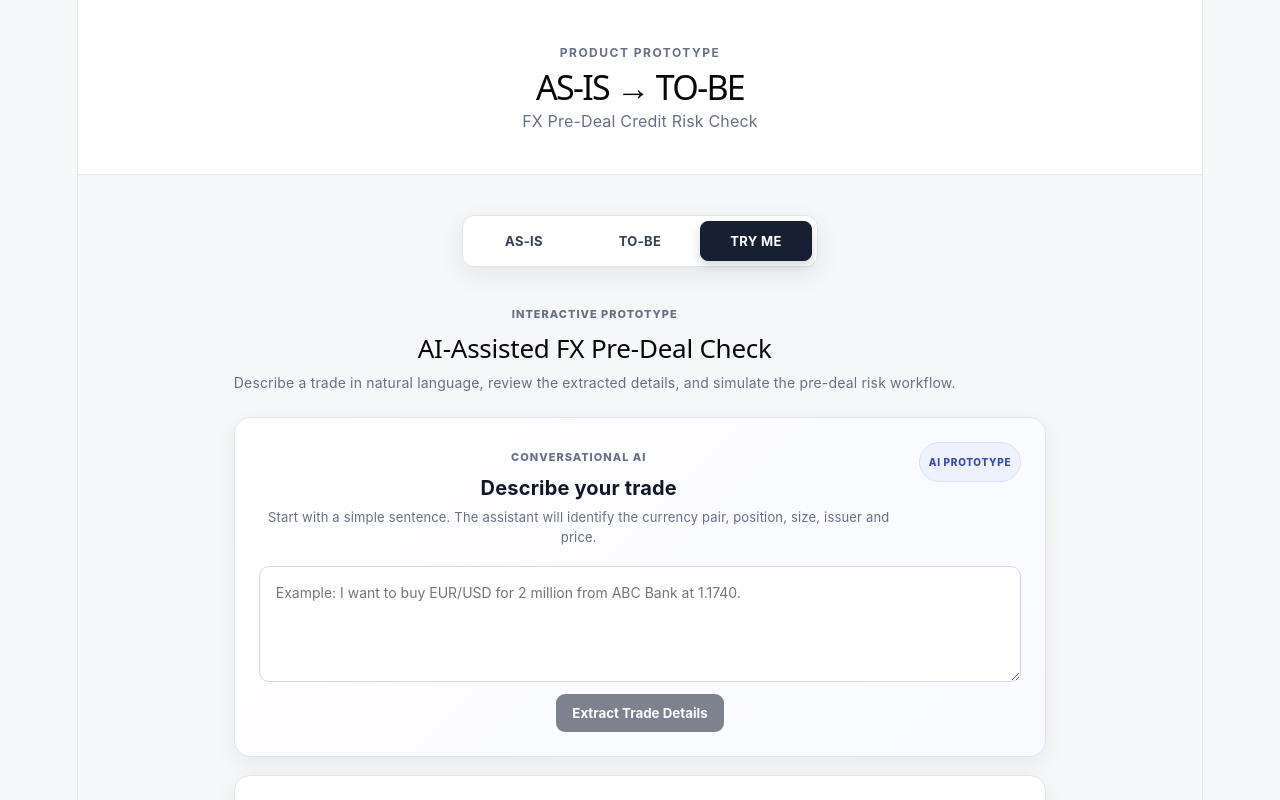
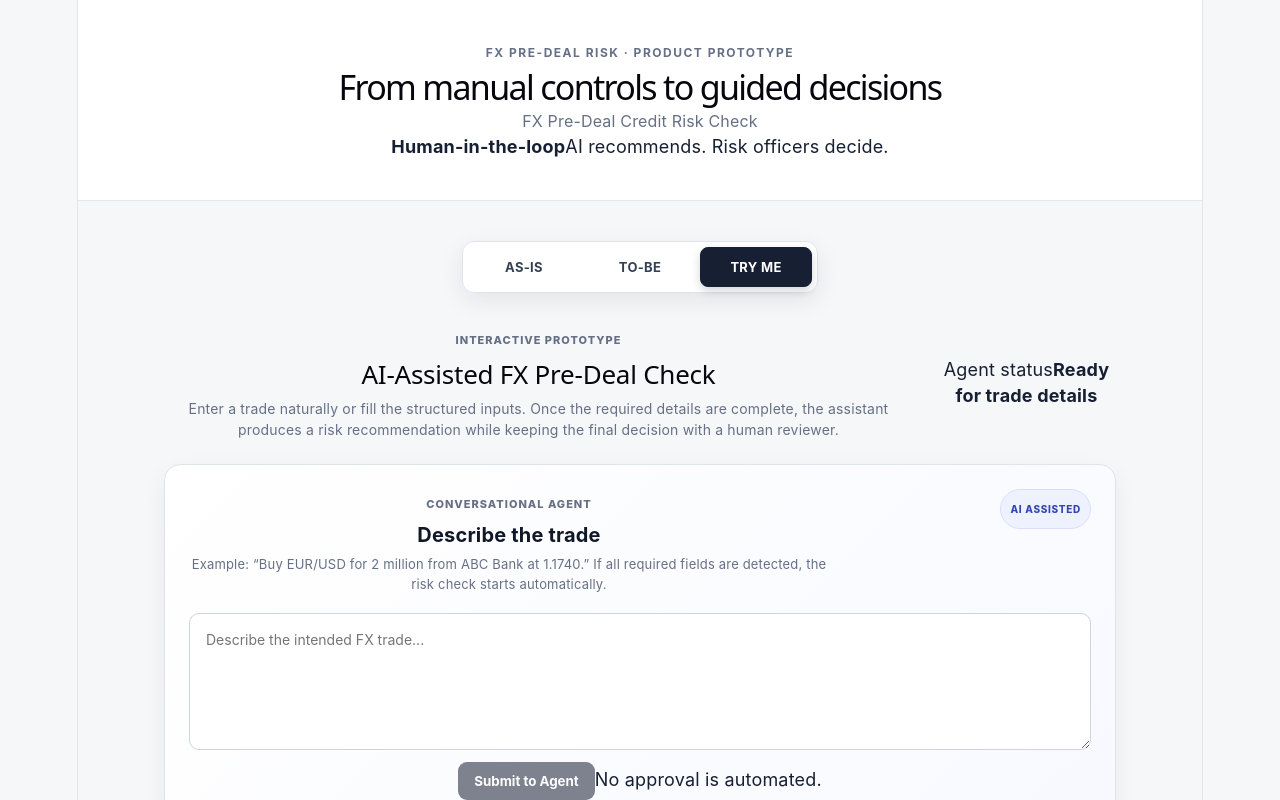
Before and after one commit to sukritipriya91-debug/fx-pre-deal-risk-prototype, a React (Vite) app: page / in a window 1280 px wide. Both pictures are taken after a click on the button "TRY ME". Shown: the top 800 px of the page. Built offline with nearby package versions, Linux system fonts and the light colour scheme.

Commit message:
Improve conversational pre-deal flow and guardrails

```diff
--- a/src/App.jsx
+++ b/src/App.jsx
@@ -1,4 +1,4 @@
-import { useState } from "react";
+import { useMemo, useState } from "react";
 import ProcessStep from "./Components/ProcessStep";
 import MetricCard from "./Components/MetricCard";
 import process from "./Data/process.json";
@@ -13,14 +13,57 @@ function App() {
   const [tradeMessage, setTradeMessage] = useState("");
   const [isExtracting, setIsExtracting] = useState(false);
   const [decision, setDecision] = useState(null);
+  const [assistantStatus, setAssistantStatus] = useState("Ready for trade details");
+
+  const isTradeComplete = useMemo(
+    () => Boolean(trade.currencyPair && trade.position && trade.lotSize && trade.issuer && trade.price),
+    [trade]
+  );
+
+  const calculateRisk = (tradeInput) => {
+    const lotSize = Number(tradeInput.lotSize);
+    const riskLevel = lotSize >= 5000000 ? "HIGH" : lotSize >= 2000000 ? "MEDIUM" : "LOW";
+    const confidence = riskLevel === "HIGH" ? 91 : riskLevel === "MEDIUM" ? 87 : 94;
+    return { level: riskLevel, confidence };
+  };
+
+  const runPreDealCheckForTrade = (tradeInput, { automated = false } = {}) => {
+    setValidationError("");
+    setRiskResult(null);
+    setDecision(null);
+
+    if (!tradeInput.currencyPair || !tradeInput.position || !tradeInput.lotSize || !tradeInput.issuer || !tradeInput.price) {
+      setValidationError("Please provide all mandatory trade parameters before running the check.");
+      setAssistantStatus("Waiting for missing trade details");
+      return;
+    }
+
+    setIsChecking(true);
+    setAssistantStatus(automated ? "Running automated pre-deal assessment" : "Running pre-deal assessment");
+    setTimeout(() => {
+      setRiskResult(calculateRisk(tradeInput));
+      setIsChecking(false);
+      setAssistantStatus("Recommendation ready — human decision required");
+    }, automated ? 900 : 1200);
+  };
 
   const handleChange = (field, value) => {
-    setTrade((previous) => ({ ...previous, [field]: value }));
+    setTrade((previous) => {
+      const nextTrade = { ...previous, [field]: value };
+      setRiskResult(null);
+      setDecision(null);
+      setValidationError("");
+      setAssistantStatus("Trade updated — review before decision");
+      return nextTrade;
+    });
   };
 
   const extractTradeFromMessage = () => {
     setValidationError("");
     setIsExtracting(true);
+    setRiskResult(null);
+    setDecision(null);
+    setAssistantStatus("Understanding your trade request");
 
     setTimeout(() => {
       const message = tradeMessage.toLowerCase();
@@ -52,41 +95,47 @@ function App() {
       const issuerMatch = message.match(/(?:from|issuer)\s+([a-zA-Z\s]+?)(?=\s+at\s+|\s+price\s+|$)/i);
       if (issuerMatch) issuer = issuerMatch[1].trim();
 
-      setTrade((previous) => ({ ...previous, currencyPair, position, lotSize, issuer, price }));
+      const extractedTrade = { currencyPair, position, lotSize, issuer, price };
+      setTrade(extractedTrade);
       setIsExtracting(false);
-    }, 800);
+
+      const complete = Object.values(extractedTrade).every(Boolean);
+      if (complete) {
+        setAssistantStatus("Trade captured — checking risk automatically");
+        runPreDealCheckForTrade(extractedTrade, { automated: true });
+      } else {
+        setAssistantStatus("Trade captured — complete the highlighted details");
+        setValidationError("I captured what I could. Please complete the missing mandatory trade details below.");
+      }
+    }, 650);
   };
 
-  const runPreDealCheck = () => {
-    setValidationError("");
-    setRiskResult(null);
-    setDecision(null);
-
-    if (!trade.currencyPair || !trade.position || !trade.lotSize || !trade.issuer || !trade.price) {
-      setValidationError("Please provide all mandatory trade parameters before running the check.");
-      return;
-    }
-
-    setIsChecking(true);
-    setTimeout(() => {
-      const lotSize = Number(trade.lotSize);
-      const riskLevel = lotSize >= 5000000 ? "HIGH" : lotSize >= 2000000 ? "MEDIUM" : "LOW";
-      const confidence = riskLevel === "HIGH" ? 91 : riskLevel === "MEDIUM" ? 87 : 94;
-      setRiskResult({ level: riskLevel, confidence });
-      setIsChecking(false);
-    }, 1500);
+  const runPreDealCheck = () => runPreDealCheckForTrade(trade);
+  const approveTrade = () => {
+    setDecision("APPROVED");
+    setAssistantStatus("Human decision recorded — trade approved");
   };
-
-  const approveTrade = () => setDecision("APPROVED");
-  const rejectTrade = () => setDecision("REJECTED");
+  const rejectTrade = () => {
+    setDecision("REJECTED");
+    setAssistantStatus("Human decision recorded — trade rejected");
+  };
 
   return (
     <>
       <header className="header">
-        <div>
-          <div className="eyebrow">PRODUCT PROTOTYPE</div>
-          <h1>AS-IS → TO-BE</h1>
-          <p>{process.name}</p>
+        <div className="header-shell">
+          <div>
+            <div className="eyebrow">FX PRE-DEAL RISK · PRODUCT PROTOTYPE</div>
+            <h1>From manual controls to guided decisions</h1>
+            <p>{process.name}</p>
+          </div>
+          <div className="header-status-card">
+            <span className="status-dot" />
+            <div>
+              <strong>Human-in-the-loop</strong>
+              <span>AI recommends. Risk officers decide.</span>
+            </div>
+          </div>
         </div>
       </header>
 
@@ -128,65 +177,88 @@ function App() {
 
         {activeTab === "tryIt" && (
           <section>
-            <div className="section-heading">
+            <div className="section-heading tryme-heading">
               <div>
                 <span className="section-label">INTERACTIVE PROTOTYPE</span>
                 <h2>AI-Assisted FX Pre-Deal Check</h2>
-                <p>Describe a trade in natural language, review the extracted details, and simulate the pre-deal risk workflow.</p>
+                <p>Enter a trade naturally or fill the structured inputs. Once the required details are complete, the assistant produces a risk recommendation while keeping the final decision with a human reviewer.</p>
               </div>
+              <div className="live-status"><span className="pulse" /><div><span>Agent status</span><strong>{assistantStatus}</strong></div></div>
             </div>
 
-            <div className="conversation-card">
-              <div className="conversation-header">
-                <div>
-                  <span className="section-label">CONVERSATIONAL AI</span>
-                  <h3>Describe your trade</h3>
-                  <p>Start with a simple sentence. The assistant will identify the currency pair, position, size, issuer and price.</p>
+            <div className="tryme-grid">
+              <div className="conversation-card premium-panel">
+                <div className="conversation-header">
+                  <div>
+                    <span className="section-label">CONVERSATIONAL AGENT</span>
+                    <h3>Describe the trade</h3>
+                    <p>Example: “Buy EUR/USD for 2 million from ABC Bank at 1.1740.” If all required fields are detected, the risk check starts automatically.</p>
+                  </div>
+                  <span className="prototype-badge">AI ASSISTED</span>
                 </div>
-                <span className="prototype-badge">AI PROTOTYPE</span>
+                <div className="conversation-input-area">
+                  <textarea value={tradeMessage} onChange={(e) => setTradeMessage(e.target.value)} placeholder="Describe the intended FX trade..." rows="5" />
+                  <div className="conversation-actions">
+                    <button className="extract-button" onClick={extractTradeFromMessage} disabled={isExtracting || !tradeMessage.trim()}>
+                      {isExtracting ? "Understanding trade..." : "Submit to Agent"}
+                    </button>
+                    <span className="microcopy">No approval is automated.</span>
+                  </div>
+                </div>
               </div>
-              <div className="conversation-input-area">
-                <textarea value={tradeMessage} onChange={(e) => setTradeMessage(e.target.value)} placeholder="Example: I want to buy EUR/USD for 2 million from ABC Bank at 1.1740." rows="4" />
-                <button className="extract-button" onClick={extractTradeFromMessage} disabled={isExtracting || !tradeMessage.trim()}>
-                  {isExtracting ? "Understanding trade..." : "Extract Trade Details"}
-                </button>
-              </div>
+
+              <aside className="guardrail-summary premium-panel">
+                <span className="section-label">CONTROL FRAMEWORK</span>
+                <h3>Human guardrails remain in force</h3>
+                <div className="guardrail-list">
+                  <div><span>01</span><p><strong>AI extracts</strong><br />Trade parameters are parsed from natural language.</p></div>
+                  <div><span>02</span><p><strong>AI recommends</strong><br />Risk classification is generated automatically.</p></div>
+                  <div><span>03</span><p><strong>Human decides</strong><br />Approve or reject remains a risk-officer action.</p></div>
+                </div>
+              </aside>
             </div>
 
-            <div className="trade-card">
+            <div className="trade-card premium-panel">
               <div className="trade-card-header">
-                <h3>Trade details</h3>
-                <span className="prototype-badge">REVIEW & EDIT</span>
+                <div><span className="section-label">STRUCTURED TRADE DATA</span><h3>Trade details</h3></div>
+                <span className={`completion-badge ${isTradeComplete ? "complete" : "incomplete"}`}>{isTradeComplete ? "READY FOR CHECK" : "REQUIRES INPUT"}</span>
               </div>
               <div className="trade-form">
-                <div className="form-field"><label>Currency pair</label><select value={trade.currencyPair} onChange={(e) => handleChange("currencyPair", e.target.value)}><option>EUR/USD</option><option>GBP/USD</option><option>USD/JPY</option><option>USD/CHF</option></select></div>
-                <div className="form-field"><label>Position</label><select value={trade.position} onChange={(e) => handleChange("position", e.target.value)}><option>BUY</option><option>SELL</option></select></div>
-                <div className="form-field"><label>Lot size</label><input type="number" placeholder="e.g. 2000000" value={trade.lotSize} onChange={(e) => handleChange("lotSize", e.target.value)} /></div>
-                <div className="form-field"><label>Issuer name</label><input type="text" placeholder="e.g. ABC Bank" value={trade.issuer} onChange={(e) => handleChange("issuer", e.target.value)} /></div>
-                <div className="form-field"><label>Price</label><input type="number" step="0.0001" placeholder="e.g. 1.1740" value={trade.price} onChange={(e) => handleChange("price", e.target.value)} /></div>
+                <div className="form-field"><label>Currency pair</label><select value={trade.currencyPair} onChange={(e) => handleChange("currencyPair", e.target.value)}><option value="">Select</option><option>EUR/USD</option><option>GBP/USD</option><option>USD/JPY</option><option>USD/CHF</option></select></div>
+                <div className="form-field"><label>Position</label><select value={trade.position} onChange={(e) => handleChange("position", e.target.value)}><option value="">Select</option><option>BUY</option><option>SELL</option></select></div>
+                <div className="form-field"><label>Lot size</label><input className={!trade.lotSize ? "missing" : ""} type="number" placeholder="e.g. 2000000" value={trade.lotSize} onChange={(e) => handleChange("lotSize", e.target.value)} /></div>
+                <div className="form-field"><label>Issuer name</label><input className={!trade.issuer ? "missing" : ""} type="text" placeholder="e.g. ABC Bank" value={trade.issuer} onChange={(e) => handleChange("issuer", e.target.value)} /></div>
+                <div className="form-field full-width"><label>Price</label><input className={!trade.price ? "missing" : ""} type="number" step="0.0001" placeholder="e.g. 1.1740" value={trade.price} onChange={(e) => handleChange("price", e.target.value)} /></div>
               </div>
-              <button className="run-check-button" onClick={runPreDealCheck} disabled={isChecking}>{isChecking ? "Running Credit Risk Check..." : "Run Pre-Deal Check"}</button>
+
+              <div className="check-bar">
+                <div><span className="section-label">PRE-DEAL ASSESSMENT</span><p>Conversational submissions run automatically when complete. You can also rerun after manually editing any field.</p></div>
+                <button className="run-check-button" onClick={runPreDealCheck} disabled={isChecking || !isTradeComplete}>{isChecking ? "Checking..." : "Run / Refresh Check"}</button>
+              </div>
+
               {validationError && <div className="validation-message">⚠ {validationError}</div>}
 
               {riskResult && (
                 <div className="risk-result-card">
                   <div className="risk-result-header">
-                    <div><span className="section-label">ML CREDIT RISK CLASSIFICATION</span><h3>Credit Risk Result</h3></div>
-                    <div className={`risk-badge ${riskResult.level.toLowerCase()}`}>{riskResult.level}</div>
+                    <div><span className="section-label">ML CREDIT RISK CLASSIFICATION</span><h3>Recommendation ready</h3></div>
+                    <div className={`risk-badge ${riskResult.level.toLowerCase()}`}>{riskResult.level} RISK</div>
                   </div>
                   <div className="risk-details">
                     <div><span>Model confidence</span><strong>{riskResult.confidence}%</strong></div>
                     <div><span>Decision status</span><strong>Human review required</strong></div>
+                    <div><span>Trade</span><strong>{trade.position} {trade.currencyPair}</strong></div>
+                    <div><span>Notional</span><strong>{Number(trade.lotSize).toLocaleString()}</strong></div>
                   </div>
-                  <div className="human-guardrail"><div className="guardrail-icon">👤</div><div><strong>Risk Officer Review</strong><p>The ML classification provides a recommendation. A risk officer remains the human decision-maker before the trade proceeds.</p></div></div>
-                  <div className="risk-actions"><button className="approve-button" onClick={approveTrade}>Approve</button><button className="reject-button" onClick={rejectTrade}>Reject</button></div>
+                  <div className="human-guardrail"><div className="guardrail-icon">◎</div><div><strong>Risk Officer Control Point</strong><p>This model output is advisory. The trade cannot proceed until an authorized human reviewer records the final decision.</p></div></div>
+                  <div className="risk-actions"><button className="approve-button" onClick={approveTrade}>Approve trade</button><button className="reject-button" onClick={rejectTrade}>Reject trade</button></div>
                 </div>
               )}
 
               {decision && (
                 <div className={`decision-result ${decision.toLowerCase()}`}>
                   <div className="decision-icon">{decision === "APPROVED" ? "✓" : "!"}</div>
-                  <div><span className="section-label">FINAL DECISION</span><h3>{decision === "APPROVED" ? "Trade approved" : "Trade rejected"}</h3><p>{decision === "APPROVED" ? "The trade has passed the pre-deal credit risk review." : "The trade cannot proceed and requires further review."}</p></div>
+                  <div><span className="section-label">FINAL HUMAN DECISION</span><h3>{decision === "APPROVED" ? "Trade approved" : "Trade rejected"}</h3><p>{decision === "APPROVED" ? "The authorized reviewer approved this trade after the AI-assisted pre-deal assessment." : "The authorized reviewer rejected this trade. Further review is required before proceeding."}</p></div>
                 </div>
               )}
             </div>
```
